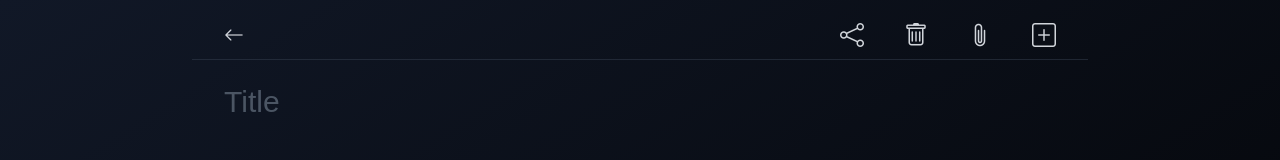
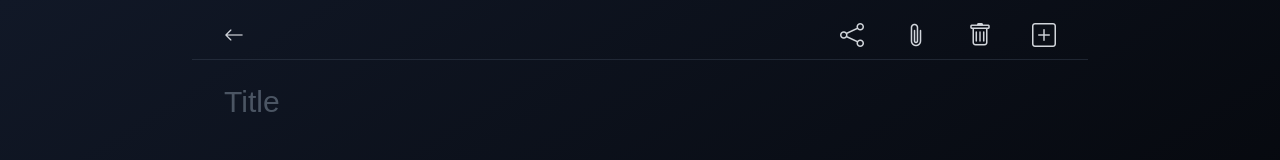
Before and after one commit to TG-Note-App/note-fe, a Vue app: page /notes/1 in a window 1280 px wide. Shown: the top 160 px of the page. Built offline with nearby package versions, Linux system fonts and the light colour scheme.

Commit message:
sort action buttons

```diff
--- a/src/components/note/NoteToolbar.vue
+++ b/src/components/note/NoteToolbar.vue
@@ -105,15 +105,15 @@ const actionButtons = computed<ActionButton[]>(() => [
     handler: shareNote
   },
   {
+    title: 'Add Attachment',
+    icon: 'bi-paperclip',
+    handler: () => fileInputRef.value?.click()
+  },
+  {
     title: 'Delete',
     icon: 'bi-trash',
     handler: () => emit('delete-note')
   },
-  {
-    title: 'Add Attachment',
-    icon: 'bi-paperclip',
-    handler: () => fileInputRef.value?.click()
-  }
 ])
 if (!props.isNewNotePage) {
   actionButtons.value.push({
--- a/src/views/NoteView.vue
+++ b/src/views/NoteView.vue
@@ -84,14 +84,18 @@ const handleFileSelected = async (files: Array<{
         };
         reader.readAsDataURL(file);
       }).then(async (url) => {
-        // Create temporary attachment object
+        // Create temporary attachment object with proper extension
         const tempAttachment = {
           id: crypto.randomUUID(),
           filename: filename,
-          extension: ext,
+          // Remove the dot if it exists in the extension
+          extension: ext.toLowerCase().replace(/^\./, ''),
           size: size,
           url: url
         };
+
+        // For debugging
+        console.log('Created temp attachment:', tempAttachment);
 
         // Upload the attachment and get the saved version from backend
         if (noteRef.value.id) {
@@ -99,6 +103,7 @@ const handleFileSelected = async (files: Array<{
             parseInt(noteRef.value.id),
             tempAttachment
           );
+          console.log('Saved attachment:', savedAttachment);
           return savedAttachment;
         }
         return tempAttachment;
@@ -106,6 +111,7 @@ const handleFileSelected = async (files: Array<{
     );
 
     const newAttachments = await Promise.all(filePromises);
+    console.log('New attachments:', newAttachments);
 
     noteRef.value = {
       ...noteRef.value,
@@ -113,7 +119,6 @@ const handleFileSelected = async (files: Array<{
     };
   } catch (error) {
     console.error('Error uploading files:', error);
-    // Here you might want to add some error handling UI feedback
   }
 };
 
```
